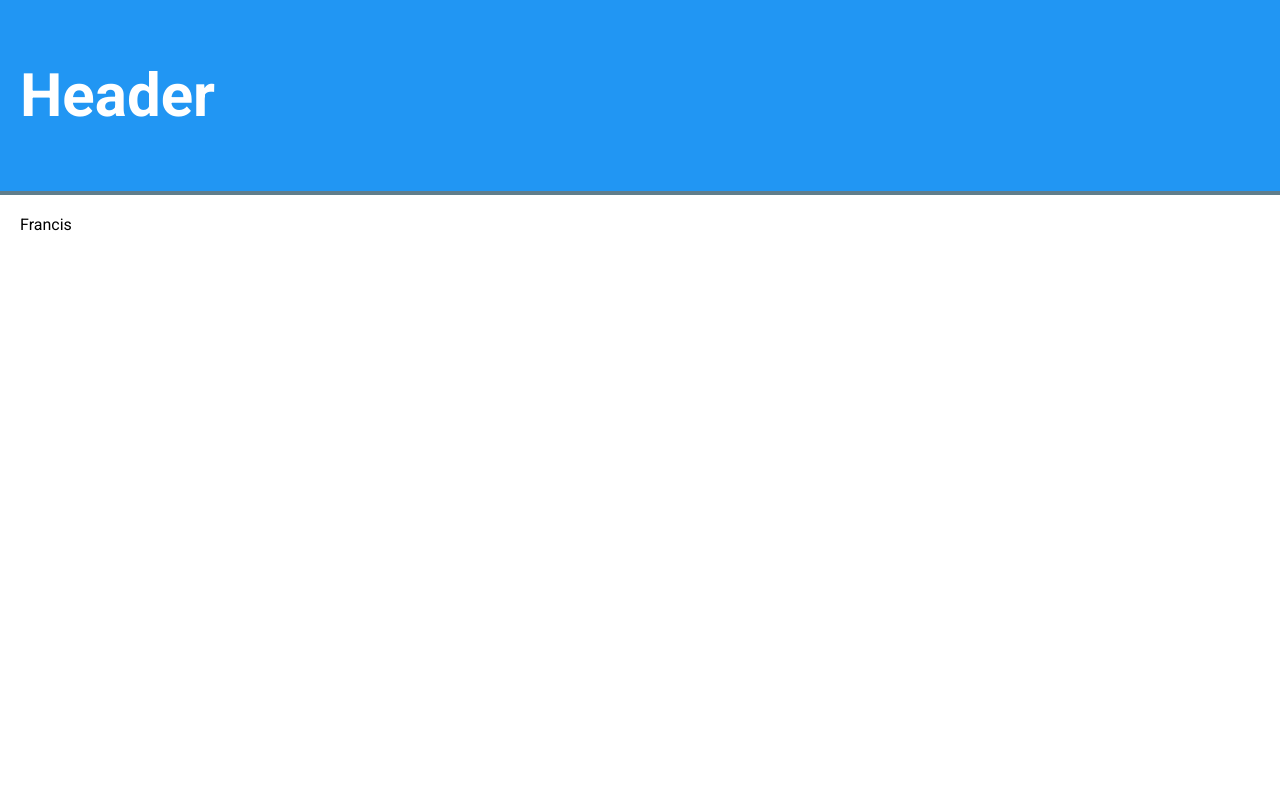
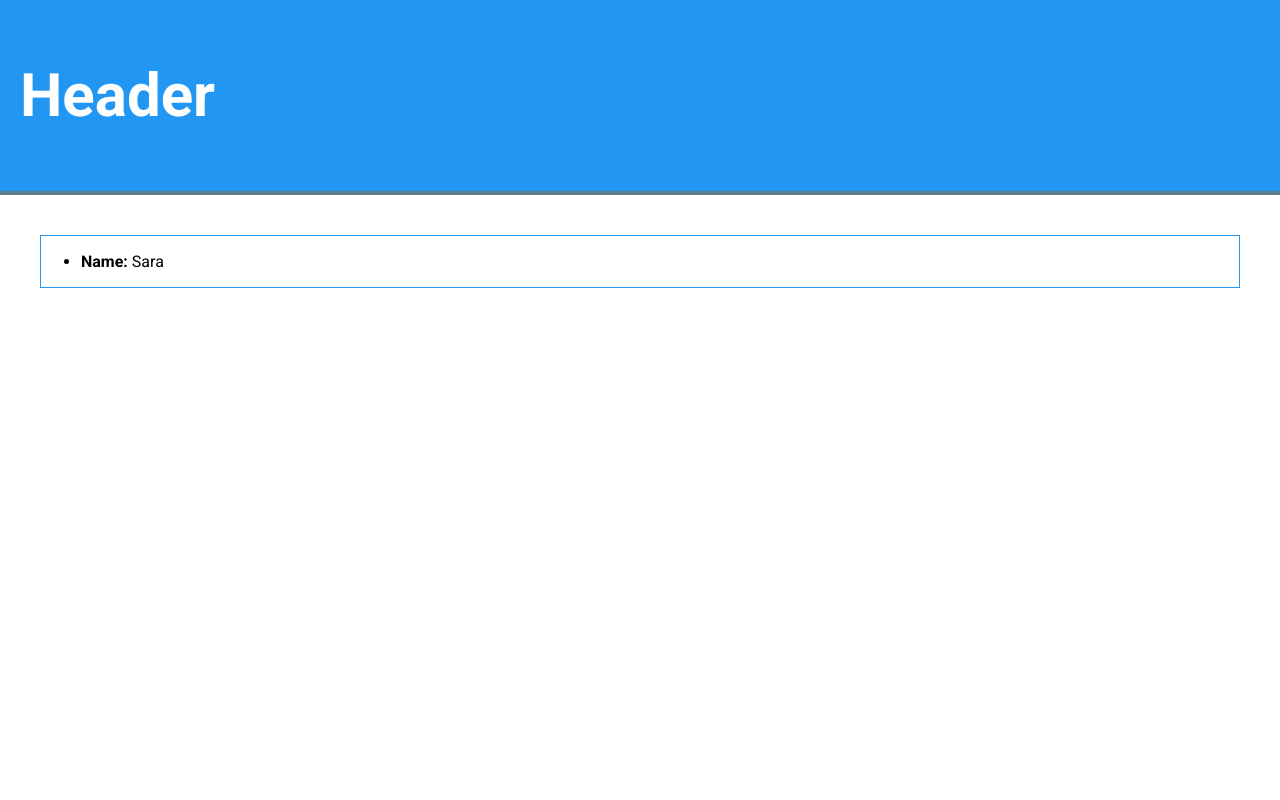
Before and after one commit to voloslg/vue_basics, a Vue app in the folder lesson28/intermetiate/: page / in a window 1280 px wide. Shown: the top 800 px of the page. Built offline with nearby package versions, Linux system fonts and the light colour scheme.

Commit message:
add props to UserProfile

```diff
--- a/lesson28/intermetiate/package.json
+++ b/lesson28/intermetiate/package.json
@@ -10,7 +10,8 @@
     "build": "cross-env NODE_ENV=production webpack --progress --hide-modules"
   },
   "dependencies": {
-    "vue": "^2.5.11"
+    "vue": "^2.5.11",
+    "vue-loader": "https://github.com/graux/vue-loader#a0d6b77"
   },
   "browserslist": [
     "> 1%",
@@ -25,7 +26,7 @@
     "cross-env": "^5.0.5",
     "css-loader": "^0.28.7",
     "file-loader": "^1.1.4",
-    "vue-loader": "^13.0.5",
+    "vue-loader": "https://github.com/graux/vue-loader#a0d6b77",
     "vue-template-compiler": "^2.4.4",
     "webpack": "^3.6.0",
     "webpack-dev-server": "^2.9.1"
--- a/lesson28/intermetiate/src/App.vue
+++ b/lesson28/intermetiate/src/App.vue
@@ -1,44 +1,41 @@
 <template>
   <div>
     <app-header></app-header>
-
     <div class="container">
-            <div>{{ name }}</div>
+      <compUserProfile :name="name"/>
     </div>
-
     <compFooter/>
   </div>
 </template>
 
 <script>
-    import compFooter from './Components/Header_footer/Footer.vue';
-
+import compFooter from "./Components/Header_footer/Footer.vue";
+import compUserProfile from "./Components/User/UserProfile.vue";
 
 export default {
-        data(){
+  data() {
     return {
-                name: "Francis"
+      name: "Sara"
+    };
+  },
+  components: {
+    compFooter,
+    compUserProfile
   }
-        },
-        components:{
-            compFooter
-        }
-    }
+};
 </script>
 
 <style>
 body {
-      padding:0;
-      margin:0;
-      font-family: 'Roboto', sans-serif;
+  padding: 0;
+  margin: 0;
+  font-family: "Roboto", sans-serif;
 }
 .container {
   min-height: 84vh;
   box-sizing: border-box;
-      padding:20px;
+  padding: 20px;
 }
-
-
 </style>
 
 
--- a/lesson28/intermetiate/src/Components/Header_footer/Header.vue
+++ b/lesson28/intermetiate/src/Components/Header_footer/Header.vue
@@ -1,9 +1,7 @@
 <template>
   <div>
     <header>
-      <h1>
-        Header
-      </h1>
+      <h1>Header</h1>
     </header>
   </div>
 </template>
@@ -13,11 +11,11 @@
 
 <style scoped>
 header {
-    background: #2196F3;
+  background: #2196f3;
   border-bottom: 4px solid #607d8b;
   box-sizing: border-box;
-      padding:20px;
+  padding: 20px;
   color: #fff;
-      font-size: 30px
+  font-size: 30px;
 }
 </style>
--- /dev/null
+++ b/lesson28/intermetiate/src/Components/User/UserProfile.vue
@@ -0,0 +1,27 @@
+<template>
+  <div class="container">
+    <div class="user_profile">
+      <ul>
+        <li>
+          <span>Name:</span>
+          {{name}}
+        </li>
+      </ul>
+    </div>
+  </div>
+</template>
+
+<script>
+export default {
+  props: ["name"]
+};
+</script>
+
+<style>
+span {
+  font-weight: 800;
+}
+.user_profile {
+  border: 1px solid #2196f3;
+}
+</style>
```
Also changed, not shown: 1 other file (tests, documents, lock files or other folders). Lines whose indentation alone changed are shown as unchanged.
